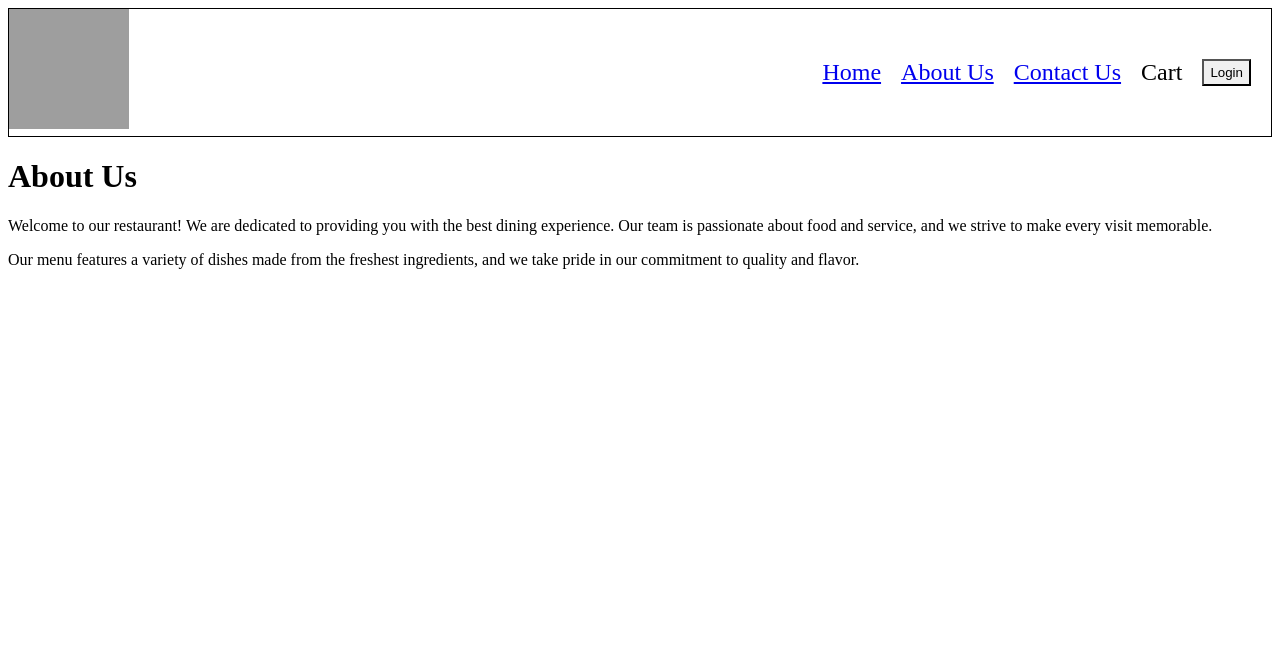
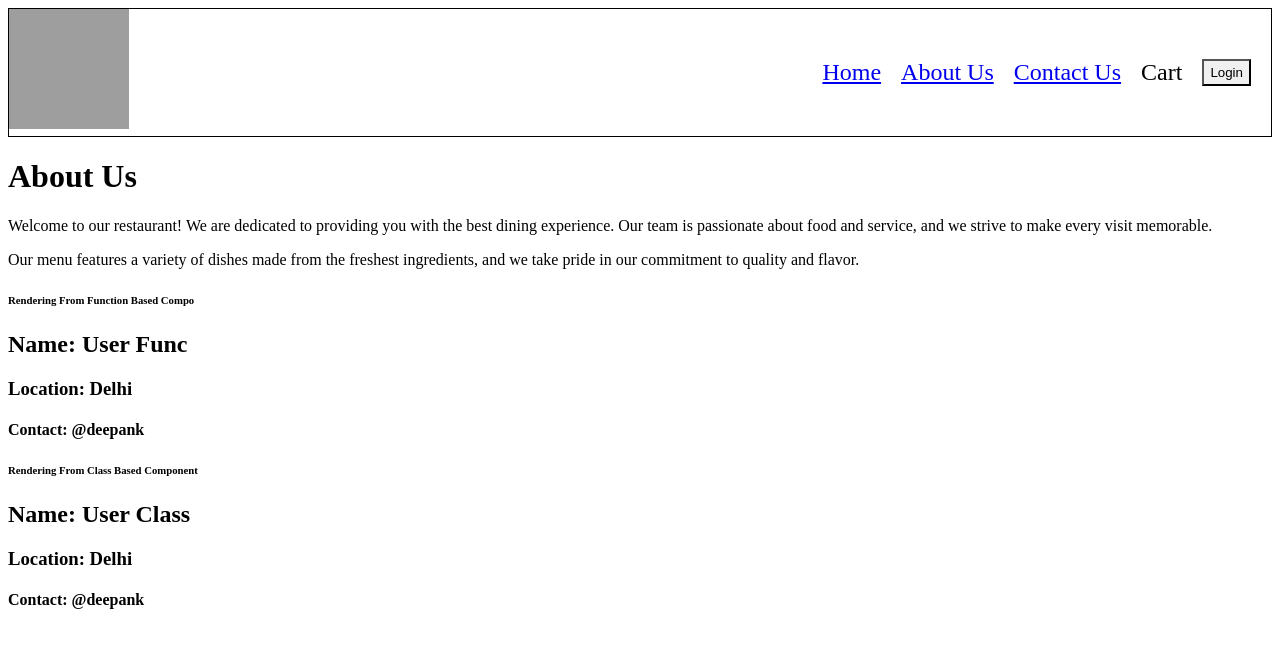
Before and after one commit to Deepank0777/HELLO-REACT, a React (Vite) app: page /about-us in a window 1280 px wide. Shown: the top 648 px of the page. Built offline with nearby package versions, Linux system fonts and the light colour scheme; grey boxes are pictures that could not be loaded.

Commit message:
FunctionBased vs ClassBased Component

```diff
--- a/src/components/About.js
+++ b/src/components/About.js
@@ -1,3 +1,6 @@
+import UserFunctionBasedComponent from "./UserFunctionBasedComponent";
+import UserClassBasedComponent from "./UserClassBasedComponent";
+
 const About = () => {
   return (
     <div className="about">
@@ -11,6 +14,9 @@ const About = () => {
         Our menu features a variety of dishes made from the freshest
         ingredients, and we take pride in our commitment to quality and flavor.
       </p>
+
+      <UserFunctionBasedComponent name={"User Func"} />
+      <UserClassBasedComponent name={"User Class"} />
     </div>
   );
 };
--- /dev/null
+++ b/src/components/UserClassBasedComponent.js
@@ -0,0 +1,20 @@
+import React from "react";
+
+class UserClassBasedComponent extends React.Component {
+  constructor(props) {
+    super(props);
+    console.log("user class based component props", props);
+  }
+  render() {
+    return (
+      <div className="user-card">
+        <h6>Rendering From Class Based Component </h6>
+        <h2>Name: {this.props.name}</h2>
+        <h3>Location: Delhi</h3>
+        <h4>Contact: @deepank</h4>
+      </div>
+    );
+  }
+}
+
+export default UserClassBasedComponent;
--- /dev/null
+++ b/src/components/UserFunctionBasedComponent.js
@@ -0,0 +1,12 @@
+const User = (props) => {
+  return (
+    <div className="user-card">
+      <h6>Rendering From Function Based Compo </h6>
+      <h2>Name: {props.name}</h2>
+      <h3>Location: Delhi</h3>
+      <h4>Contact: @deepank</h4>
+    </div>
+  );
+};
+
+export default User;
```
